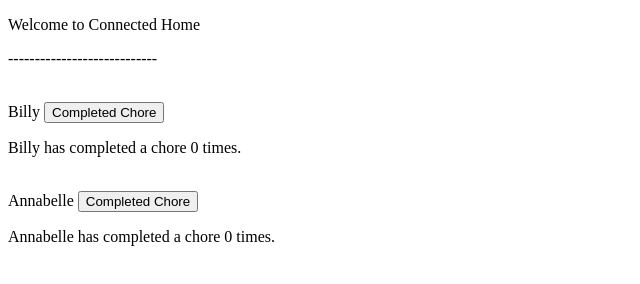
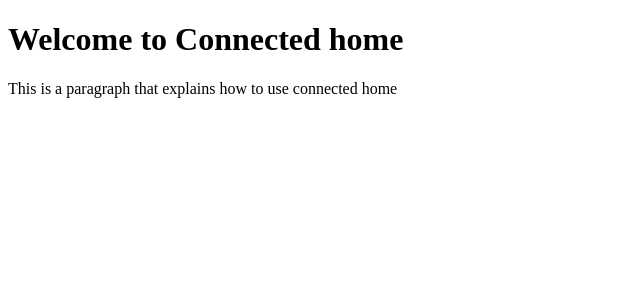
Before and after one commit to egperkins/IM361Web, a website: page index.html in a window 1280 px wide. Shown: the whole page, without its empty margins (0-640 px from the left). Drawn offline with Linux system fonts and the light colour scheme.

Commit message:
Testing
Changed things

```diff
--- a/index.html
+++ b/index.html
@@ -3,30 +3,14 @@
   <head>
     <meta charset="utf-8">
     <meta name="viewport" content="width=device-width,initial-scale=1.0">
-    <title>My Vue Project</title>
+    <title>Connect Home</title>
   </head>
   <body>
-    <div id="app">
 
+<h1>Welcome to Connected home</h1>
 
-      <p>Welcome to Connected Home</p>
-      <p>----------------------------</p>
-      <br/>
-      {{ Child1 }}
-      <button v-on:click="counter1 += 1">Completed Chore</button>
-      <p>{{ Child1 }} has completed a chore {{ counter1 }} times.</p>
+<p> This is a paragraph that explains how to use connected home</p>
 
-      <br/>
-
-      {{ Child2 }}
-      <button v-on:click="counter2 += 1">Completed Chore</button>
-      <p>{{ Child2 }} has completed a chore {{ counter2 }} times.</p>
-
-
-
-
-
-    </div>
     <script src="./dist/main.js" type="text/javascript"></script>
   </body>
 </html>
```
